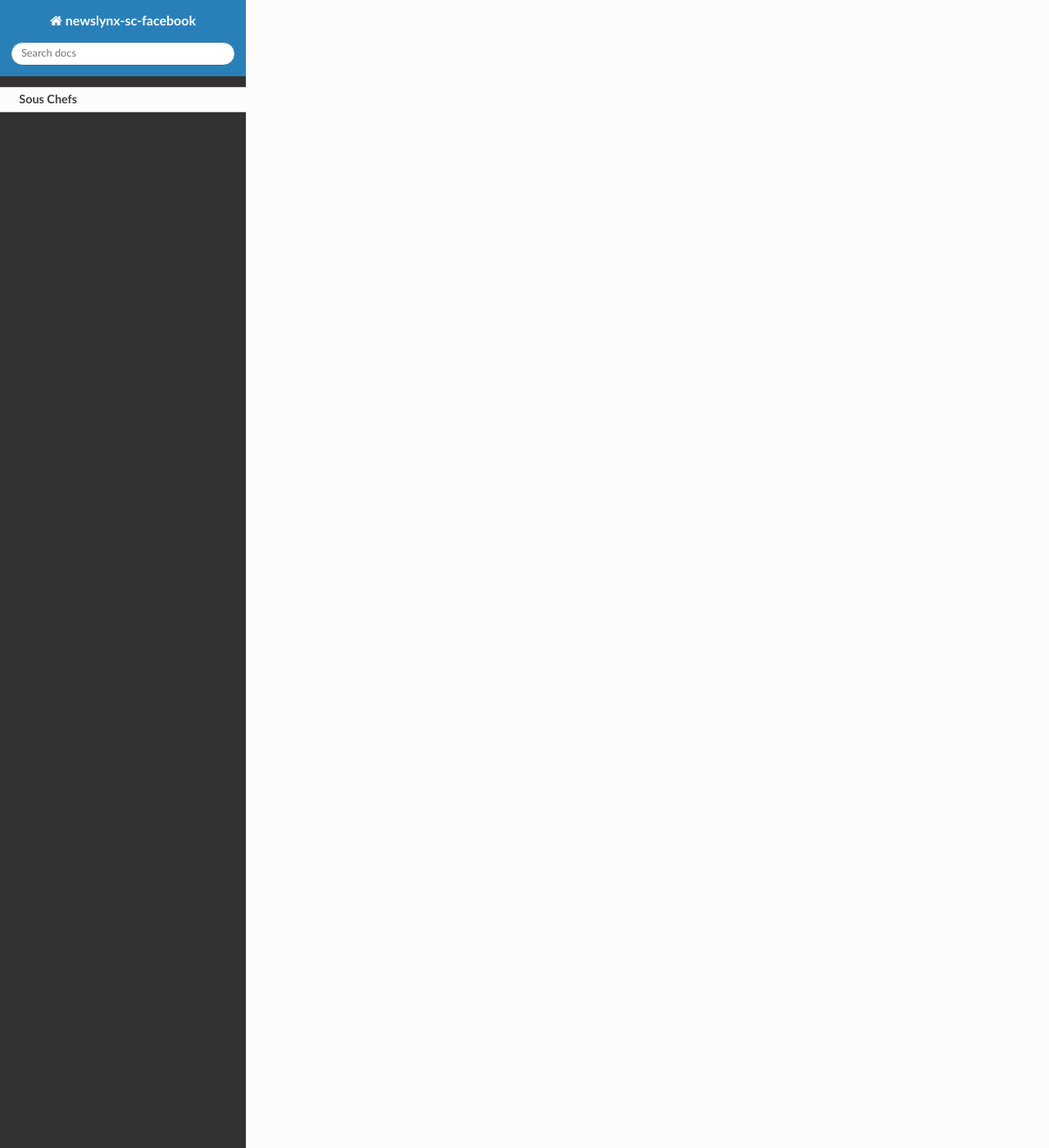
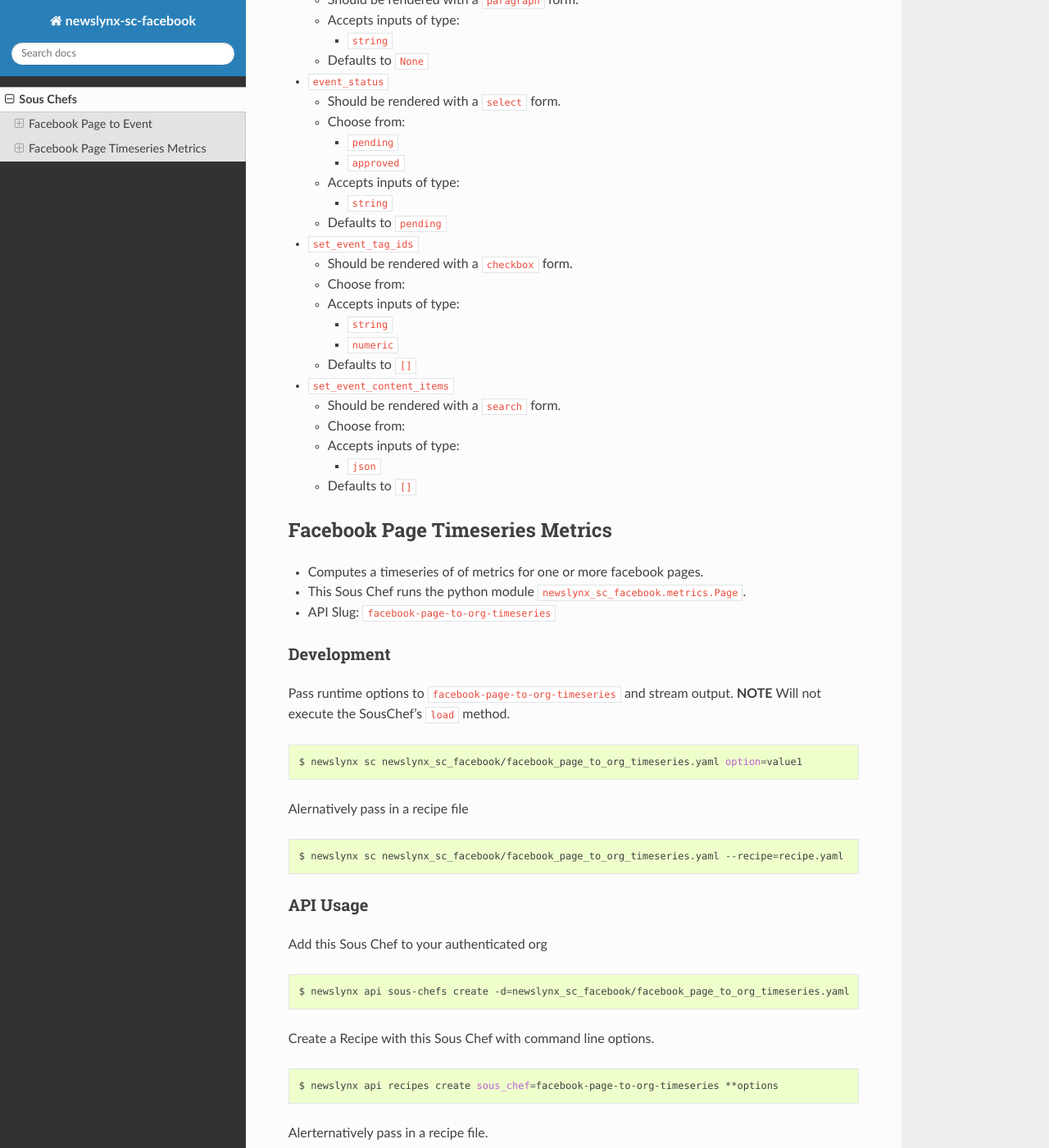
Before and after one commit to newslynx/newslynx-sc-facebook, a Sphinx documentation site: the page built from docs/sous-chefs.rst, in a window 1280 px wide and 1400 px high, scrolled down 2069 px. Shown: the whole window at 82% size. Built offline with Sphinx 7.4.7 and the Read the Docs theme 2.0.0, drawn with Linux system fonts in a browser that asks for light colours; pages that are not in the unit, such as notebooks, are missing from menus; some of the changed text lies outside the part shown.

Commit message:
updated docs

```diff
--- a/docs/sous-chefs.rst
+++ b/docs/sous-chefs.rst
@@ -2,3 +2,248 @@
 Sous Chefs
 -------------
 **newslynx-sc-facebook** provides access to the following Sous Chefs
+
+Facebook Page to Event
+~~~~~~~~~~~~~~~~~~~~~~
+
+-  Extracts events from a facebook page.
+-  This Sous Chef runs the python module
+   ``newslynx_sc_facebook.events.Page``.
+-  API Slug: ``facebook-page-to-event``
+
+Development
+^^^^^^^^^^^
+
+Pass runtime options to ``facebook-page-to-event`` and stream output.
+**NOTE** Will not execute the SousChef's ``load`` method.
+
+.. code:: bash
+
+    $ newslynx sc newslynx_sc_facebook/facebook_page_to_event.yaml option=value1
+
+Alernatively pass in a recipe file
+
+.. code:: bash
+
+    $ newslynx sc newslynx_sc_facebook/facebook_page_to_event.yaml --recipe=recipe.yaml
+
+API Usage
+^^^^^^^^^
+
+Add this Sous Chef to your authenticated org
+
+.. code:: bash
+
+    $ newslynx api sous-chefs create -d=newslynx_sc_facebook/facebook_page_to_event.yaml
+
+Create a Recipe with this Sous Chef with command line options.
+
+.. code:: bash
+
+    $ newslynx api recipes create sous_chef=facebook-page-to-event **options
+
+Alerternatively pass in a recipe file.
+
+.. code:: bash
+
+    $ newslynx api recipes create sous_chef=facebook-page-to-event --data=recipe.yaml
+
+Save the outputted ``id`` of this recipe, and execute it via the API.
+**NOTE** This will place the recipe in a task queue.
+
+.. code:: bash
+
+    $ newslynx api recipes cook id=<id>
+
+Alernatively, run the Recipe, passing in arbitrary runtime options, and
+stream it's output: **NOTE** Will not execute the SousChef's ``load``
+method.
+
+.. code:: bash
+
+    $ newslynx api recipes cook id=<id> --passthrough **options
+
+Options
+^^^^^^^
+
+In addition to default recipe options, ``facebook-page-to-event`` also
+accepts the following
+
+-  ``page_id``
+
+   -  **Required**
+   -  Should be rendered with a ``text`` form.
+   -  Accepts inputs of type:
+
+      -  ``string``
+
+-  ``must_link``
+
+   -  **Required**
+   -  Should be rendered with a ``checkbox-single`` form.
+   -  Choose from:
+
+      -  ``False``
+
+   -  Accepts inputs of type:
+
+      -  ``boolean``
+
+   -  Defaults to ``False``
+
+-  ``search_query``
+
+   -  **Required**
+   -  Should be rendered with a ``text`` form.
+   -  Accepts inputs of type:
+
+      -  ``searchstring``
+
+   -  Defaults to ``None``
+
+-  ``set_event_title``
+
+   -  Should be rendered with a ``text`` form.
+   -  Accepts inputs of type:
+
+      -  ``string``
+
+   -  Defaults to ``None``
+
+-  ``set_event_description``
+
+   -  Should be rendered with a ``paragraph`` form.
+   -  Accepts inputs of type:
+
+      -  ``string``
+
+   -  Defaults to ``None``
+
+-  ``event_status``
+
+   -  Should be rendered with a ``select`` form.
+   -  Choose from:
+
+      -  ``pending``
+      -  ``approved``
+
+   -  Accepts inputs of type:
+
+      -  ``string``
+
+   -  Defaults to ``pending``
+
+-  ``set_event_tag_ids``
+
+   -  Should be rendered with a ``checkbox`` form.
+   -  Choose from:
+
+   -  Accepts inputs of type:
+
+      -  ``string``
+      -  ``numeric``
+
+   -  Defaults to ``[]``
+
+-  ``set_event_content_items``
+
+   -  Should be rendered with a ``search`` form.
+   -  Choose from:
+
+   -  Accepts inputs of type:
+
+      -  ``json``
+
+   -  Defaults to ``[]``
+
+
+
+Facebook Page Timeseries Metrics
+~~~~~~~~~~~~~~~~~~~~~~~~~~~~~~~~
+
+-  Computes a timeseries of of metrics for one or more facebook pages.
+-  This Sous Chef runs the python module
+   ``newslynx_sc_facebook.metrics.Page``.
+-  API Slug: ``facebook-page-to-org-timeseries``
+
+Development
+^^^^^^^^^^^
+
+Pass runtime options to ``facebook-page-to-org-timeseries`` and stream
+output. **NOTE** Will not execute the SousChef's ``load`` method.
+
+.. code:: bash
+
+    $ newslynx sc newslynx_sc_facebook/facebook_page_to_org_timeseries.yaml option=value1
+
+Alernatively pass in a recipe file
+
+.. code:: bash
+
+    $ newslynx sc newslynx_sc_facebook/facebook_page_to_org_timeseries.yaml --recipe=recipe.yaml
+
+API Usage
+^^^^^^^^^
+
+Add this Sous Chef to your authenticated org
+
+.. code:: bash
+
+    $ newslynx api sous-chefs create -d=newslynx_sc_facebook/facebook_page_to_org_timeseries.yaml
+
+Create a Recipe with this Sous Chef with command line options.
+
+.. code:: bash
+
+    $ newslynx api recipes create sous_chef=facebook-page-to-org-timeseries **options
+
+Alerternatively pass in a recipe file.
+
+.. code:: bash
+
+    $ newslynx api recipes create sous_chef=facebook-page-to-org-timeseries --data=recipe.yaml
+
+Save the outputted ``id`` of this recipe, and execute it via the API.
+**NOTE** This will place the recipe in a task queue.
+
+.. code:: bash
+
+    $ newslynx api recipes cook id=<id>
+
+Alernatively, run the Recipe, passing in arbitrary runtime options, and
+stream it's output: **NOTE** Will not execute the SousChef's ``load``
+method.
+
+.. code:: bash
+
+    $ newslynx api recipes cook id=<id> --passthrough **options
+
+Options
+^^^^^^^
+
+In addition to default recipe options,
+``facebook-page-to-org-timeseries`` also accepts the following
+
+-  ``page_name``
+
+   -  **Required**
+   -  Should be rendered with a ``text`` form.
+   -  Accepts inputs of type:
+
+      -  ``string``
+
+Metrics
+^^^^^^^
+
+``facebook-page-to-org-timeseries`` generates the following Metrics
+
+-  ``fb_page_likes``
+
+   -  Display name: ``Facebook Page Likes``
+
+   -  Type: ``cumulative``
+
+   -  Org Levels:
+
+      -  ``timeseries``
+      -  ``summary``
```
